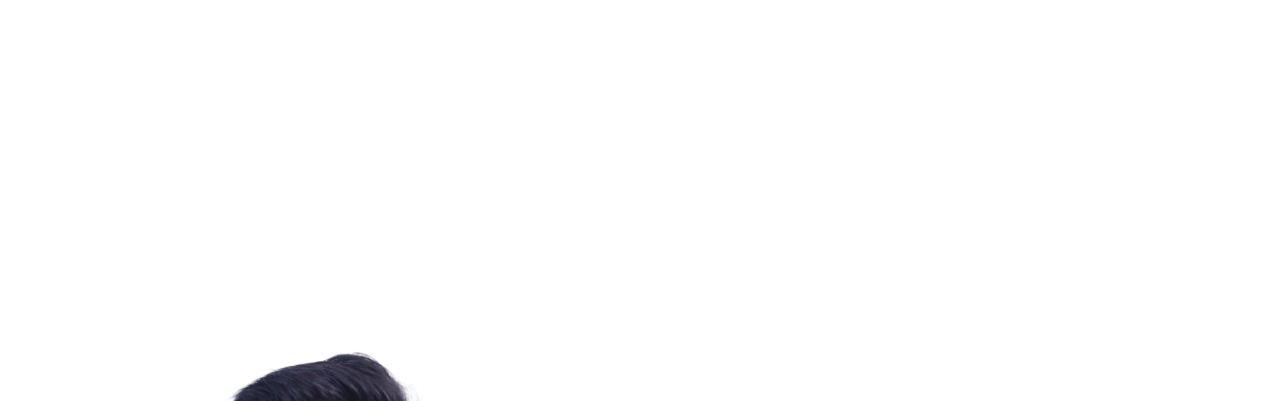
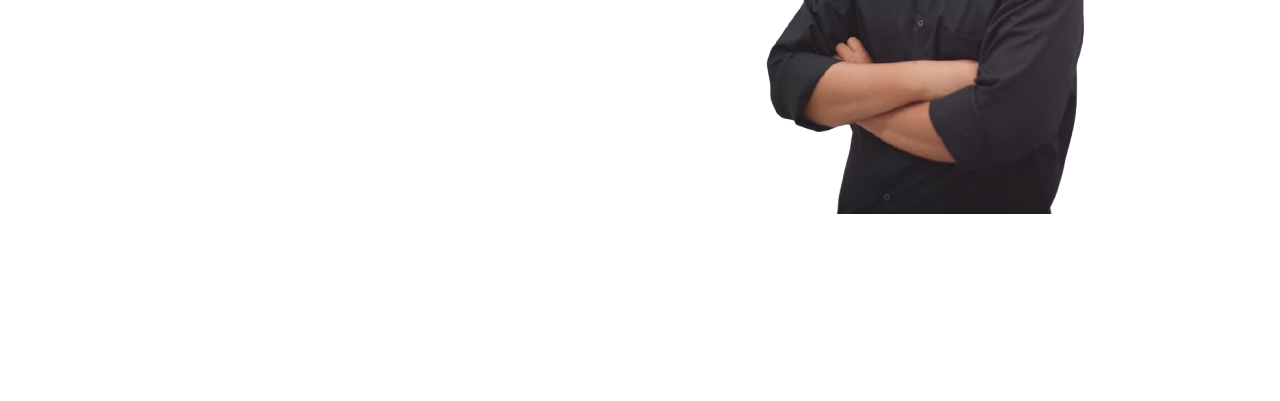
Before and after one commit to Dzikrish/portfolio-dzikri, a website: page index.html in a window 1280 px wide. Shown: the part 578-979 px from the top of the page. Drawn offline with nearby package versions, Linux system fonts and the light colour scheme.

Commit message:
Penggantian Foto

```diff
--- a/index.html
+++ b/index.html
@@ -116,7 +116,11 @@
           </div>
           <div class="w-full self-end px-4 lg:w-1/2">
             <div class="relative mt-10 lg:mt-9 lg:right-0">
-              <img class="max-w-full mx-auto" src="img/Data.png" alt="Data" />
+              <img
+                class="max-w-full mx-auto"
+                src="img/aboutMe.png"
+                alt="Data"
+              />
             </div>
           </div>
         </div>
```
Also changed, not shown: img/aboutMe.png (added).
